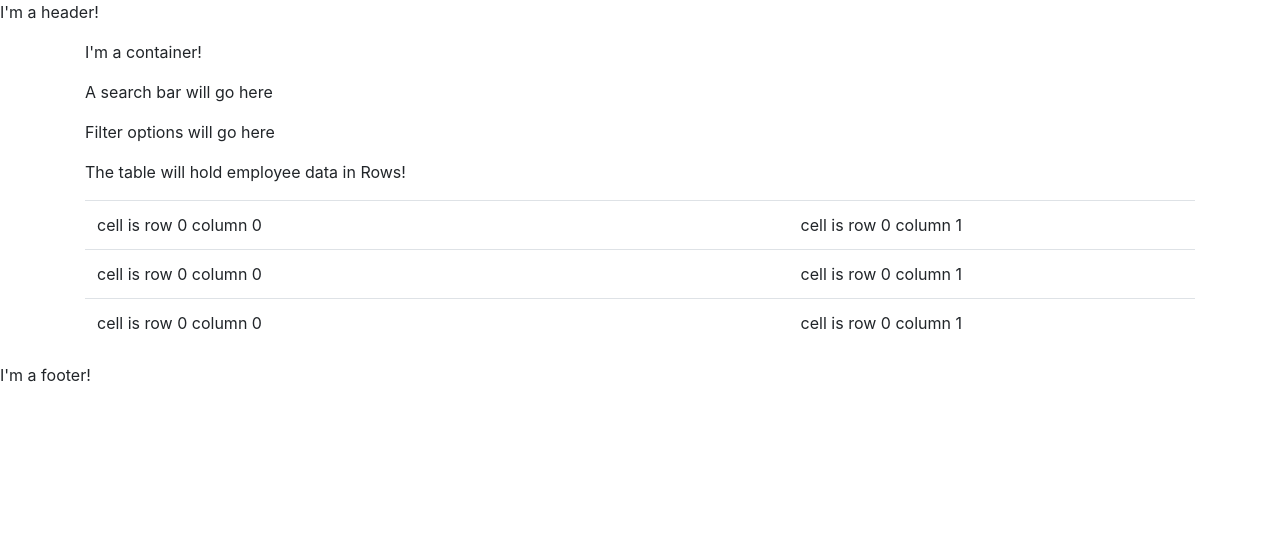
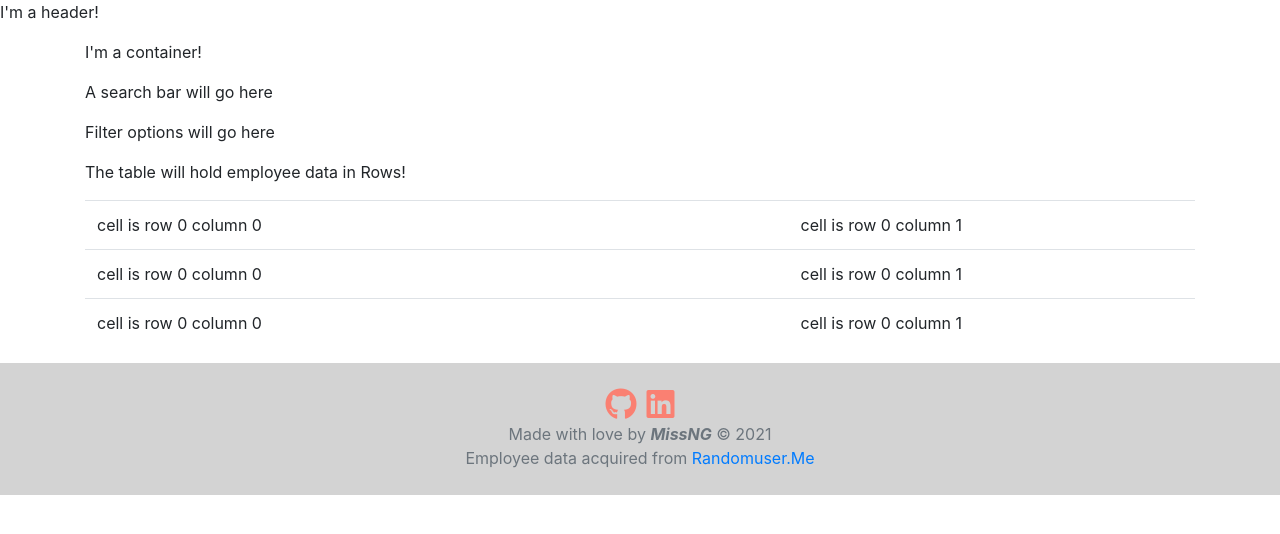
Before and after one commit to MissNG-Git/DIRemptory, a React (Create React App) app: page / in a window 1280 px wide. Shown: the top 534 px of the page. Built offline with nearby package versions, Linux system fonts and the light colour scheme.

Commit message:
personalize footer

```diff
--- a/public/index.html
+++ b/public/index.html
@@ -28,6 +28,10 @@
       href="https://maxcdn.bootstrapcdn.com/font-awesome/4.7.0/css/font-awesome.min.css"
       rel="stylesheet"
     />
+    <script
+      src="https://kit.fontawesome.com/5e88de36ed.js"
+      crossorigin="anonymous"
+    ></script>
     <title>React App</title>
   </head>
   <body>
--- a/src/components/Footer/Footer.js
+++ b/src/components/Footer/Footer.js
@@ -1,10 +1,31 @@
 import React from "react";
+import "../../index.css";
 
 function Footer() {
   return (
-    <div className="footer">
-      <p>I'm a footer!</p>
-    </div>
+    <footer className="footer text-muted">
+      <a href="https://github.com/MissNG-Git" className="footer-ref">
+        <i className="fab fa-github fa-2x"></i>
+      </a>
+      <a
+        href="https://www.linkedin.com/in/jessie-n-9302b962/"
+        className="footer-ref"
+      >
+        <i className="fab fa-linkedin fa-2x"></i>
+      </a>{" "}
+      <br />
+      <span>
+        Made with love by{" "}
+        <strong>
+          {" "}
+          <em className="handle">MissNG</em>
+        </strong>{" "}
+        © 2021
+        <br />
+        Employee data acquired from{" "}
+        <a href="https://randomuser.me/">Randomuser.Me</a>
+      </span>
+    </footer>
   );
 }
 
--- a/src/index.css
+++ b/src/index.css
@@ -1,13 +1,29 @@
 body {
   margin: 0;
-  font-family: -apple-system, BlinkMacSystemFont, 'Segoe UI', 'Roboto', 'Oxygen',
-    'Ubuntu', 'Cantarell', 'Fira Sans', 'Droid Sans', 'Helvetica Neue',
+  font-family: -apple-system, BlinkMacSystemFont, "Segoe UI", "Roboto", "Oxygen",
+    "Ubuntu", "Cantarell", "Fira Sans", "Droid Sans", "Helvetica Neue",
     sans-serif;
   -webkit-font-smoothing: antialiased;
   -moz-osx-font-smoothing: grayscale;
 }
 
 code {
-  font-family: source-code-pro, Menlo, Monaco, Consolas, 'Courier New',
+  font-family: source-code-pro, Menlo, Monaco, Consolas, "Courier New",
     monospace;
 }
+
+footer {
+  background-color: lightgray;
+  color: #2e2e2e;
+  flex-shrink: 0;
+  margin: 15px auto 15px auto;
+  padding: 25px 0;
+  text-align: center;
+  width: 100%;
+}
+
+.footer-ref {
+  color: salmon !important;
+  padding: 0px 5px 0px 5px;
+  size: 50px;
+}
```
